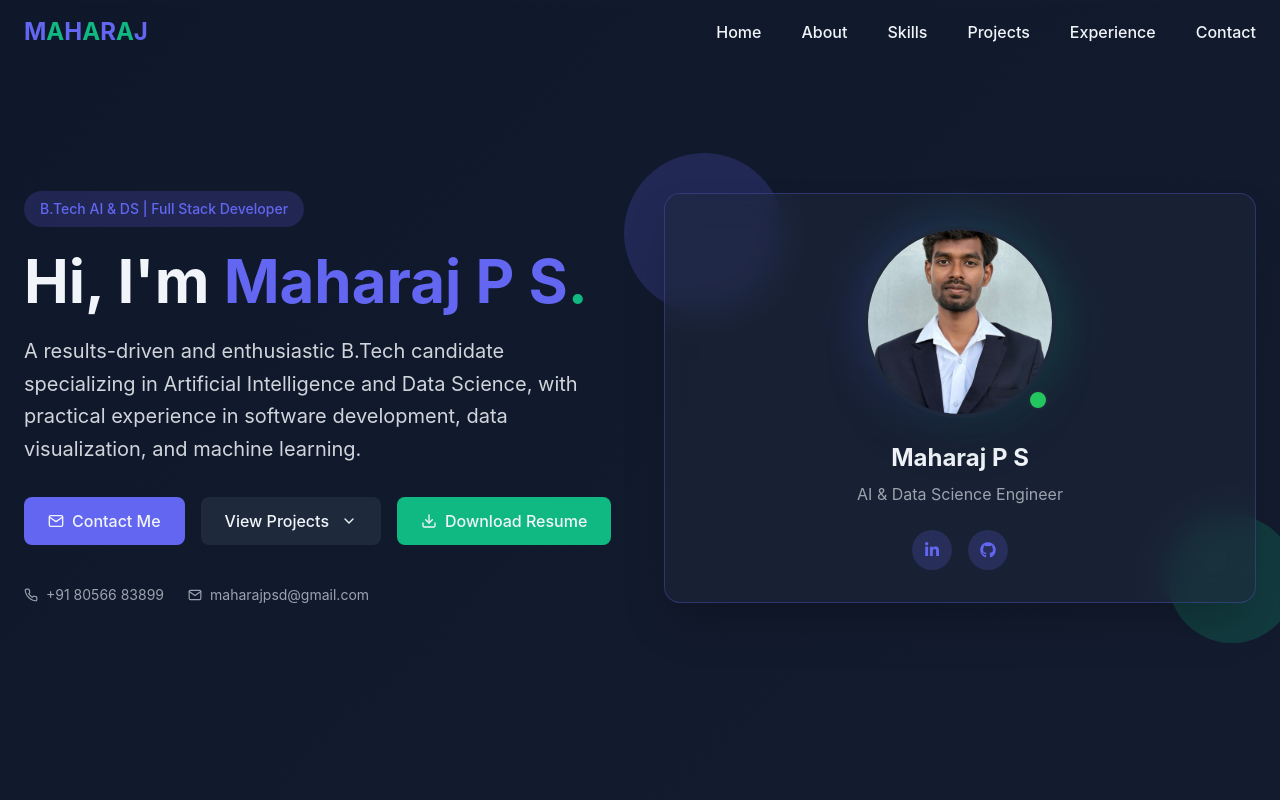
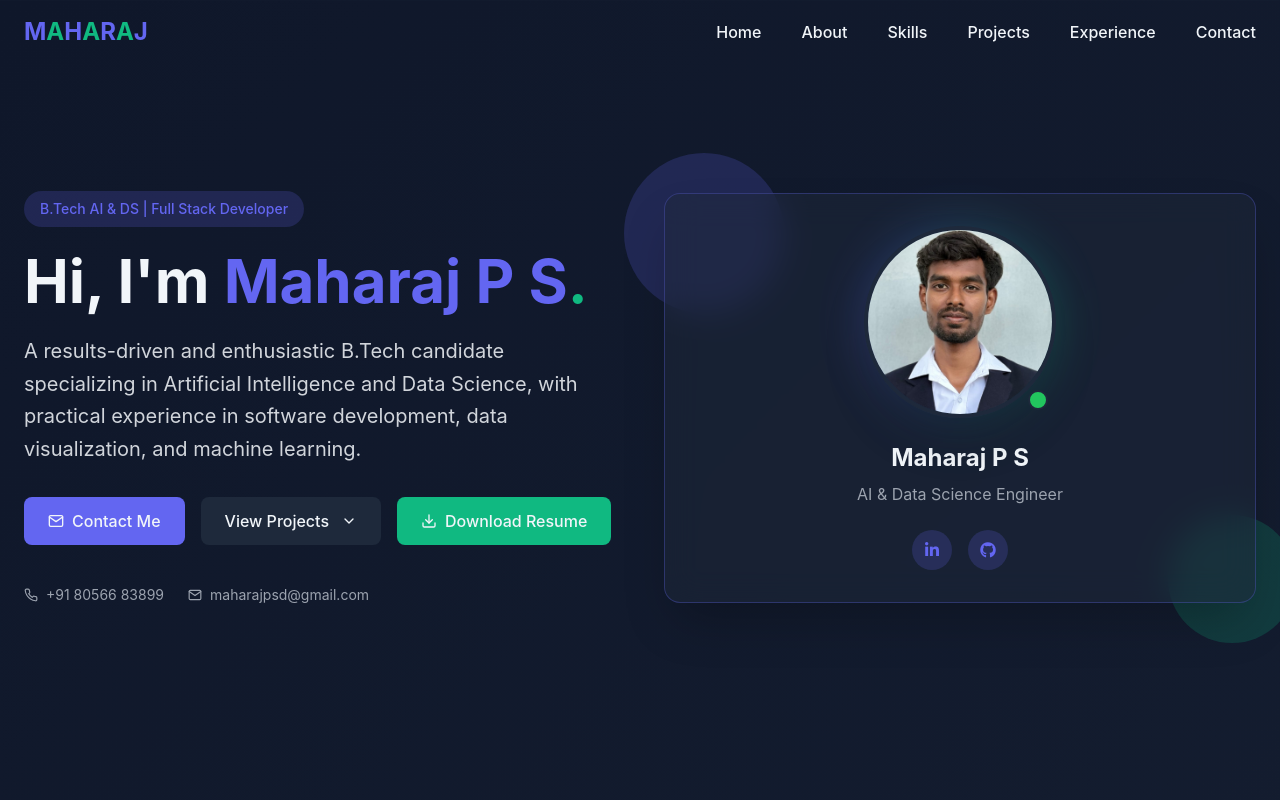
Before and after one commit to MaharajPS/maharaj-portfolio, a React (Create React App) app: page / in a window 1280 px wide. Shown: the top 800 px of the page. Built offline with nearby package versions, Linux system fonts and the light colour scheme.

Commit message:
Changed profile

```diff
--- a/src/components/Hero.jsx
+++ b/src/components/Hero.jsx
@@ -1,6 +1,8 @@
 import React from 'react';
 import { FiMail, FiPhone, FiChevronDown,FiDownload } from 'react-icons/fi';
 import { motion } from 'framer-motion';
+import profileImg from '../assert/Profile.jpeg';
+
 
 const Hero = () => {
   const containerVariants = {
@@ -92,7 +94,7 @@ const Hero = () => {
                 {/* ✅ NEW: Download Resume Button */}
                 <motion.a
                   href="/Maharaj_P_S.pdf"
-                  download="Maharaj_Resume.pdf"
+                  download="Maharaj_resume.pdf"
                   whileHover={{ scale: 1.05 }}
                   whileTap={{ scale: 0.95 }}
                   className="px-6 py-3 bg-accent hover:bg-emerald-600 rounded-lg font-medium transition-colors flex items-center gap-2"
@@ -135,13 +137,13 @@ const Hero = () => {
                     {/* Image Container */}
                     <div className="relative w-48 h-48 rounded-full overflow-hidden border-4 border-secondary shadow-2xl">
                       <img
-                        src='/maharaj.jpeg'  // Path to your image in public folder
+                        src={profileImg}  // Path to your image in public folder
                         alt="Maharaj P S"
                         className="w-full h-full object-cover"
                         onError={(e) => {
                           // Fallback if image fails to load
                           e.target.onerror = null;
-                          e.target.src = "https://ui-avatars.com/api/?name=Maharaj+P+S&background=6366f1&color=fff&size=200";
+                          e.target.src = "https://ui-avatars.com/api/?name=M&background=6366f1&color=fff&size=200";
                         }}
                       />
                     </div>
```
Also changed, not shown: public/maharaj.jpeg (deleted), src/assert/Profile.jpeg (added).
